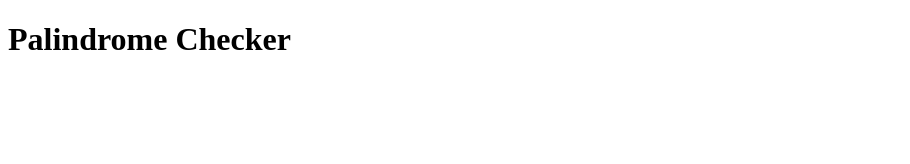
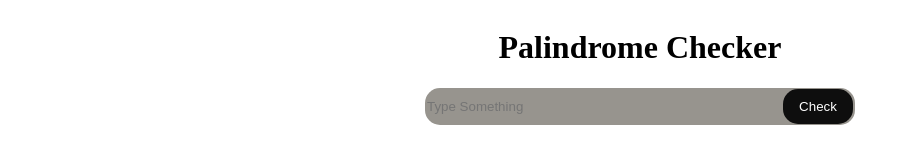
Before and after one commit to Parami2318/Palindrome-Checker, a plain HTML site: page index.html in a window 1280 px wide. Shown: the whole page, without its empty margins (0-910 px from the left). Drawn offline with Linux system fonts and the light colour scheme.

Commit message:
Palindrome Checker

```diff
--- a/index.html
+++ b/index.html
@@ -4,10 +4,15 @@
   <meta charset="UTF-8">
   <meta name="viewport" content="width=device-width, initial-scale=1.0">
   <title>Palindrome Checker</title>
+  <link rel="stylesheet" href="style.css">
 </head>
 <body>
 
   <h1>Palindrome Checker</h1>
+  <div class="section">
+    <input id ="input" type="text" placeholder="Type Something">
+    <button onclick="check()">Check</button>
+  </div>
 
 <script src="script.js"></script>
 </body>
--- a/script.js
+++ b/script.js
@@ -0,0 +1,12 @@
+const input = document.getElementById("input");
+
+function check(){
+  const value = input.value;
+  const upsideDown = value.split("").reverse().join("");
+
+  if(value === upsideDown){
+  alert(value + " is a Palindrome");
+} else{
+  alert(value + " is not a Palindrome")
+ }
+}
--- /dev/null
+++ b/style.css
@@ -0,0 +1,32 @@
+body{
+  display:flex;
+  justify-content:center;
+  align-items:center;
+  flex-direction: column;
+}
+
+input{
+  height: 35px;
+  width: 350px;
+  border: none;
+  background: transparent;
+  outline: none;
+  color: white;
+}
+
+button{
+  height: 35px;
+  color: white;
+  width: 70px;
+  border: none;
+  border-radius: 15px;
+  background-color: rgb(14, 14, 14);
+}
+
+.section{
+  align-items: centers;
+  width: 430px;
+  height: 3opx;
+  background-color: rgb(151, 148, 142);
+  border-radius: 15px;
+}
```
